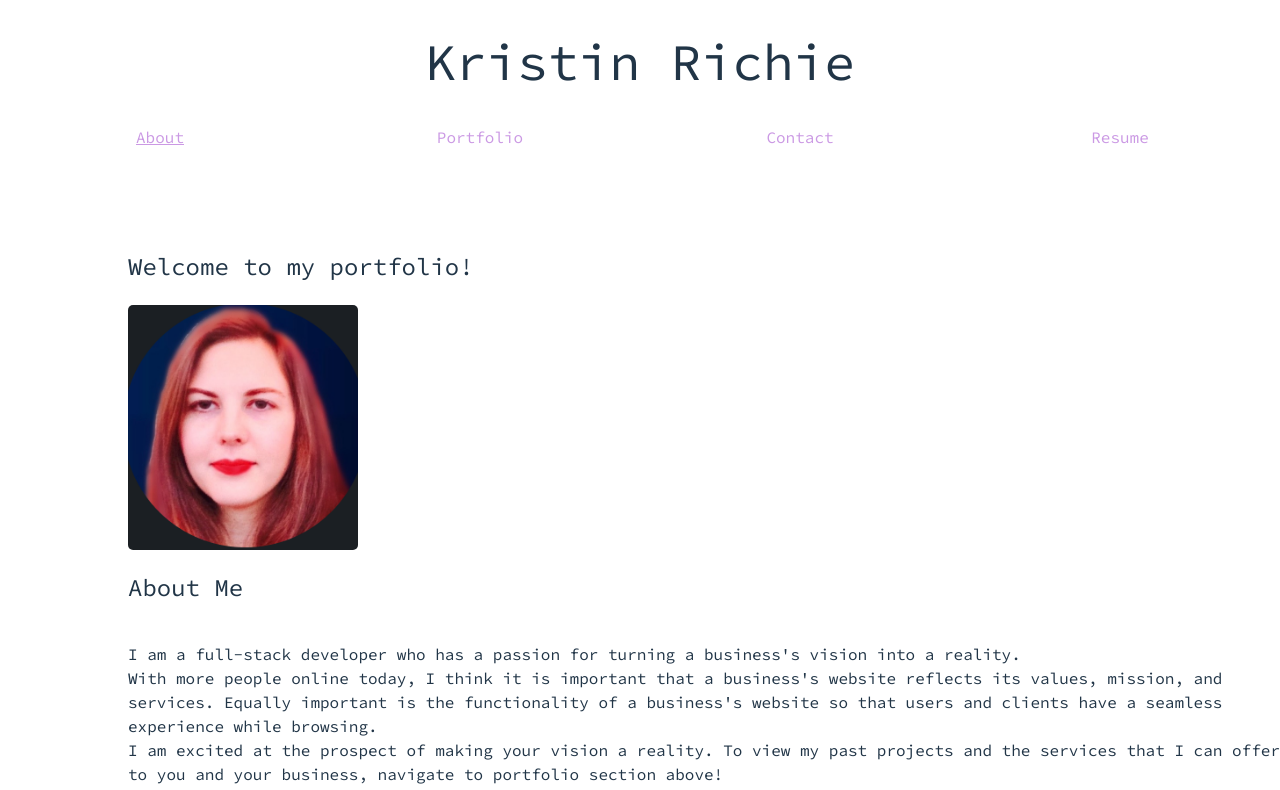
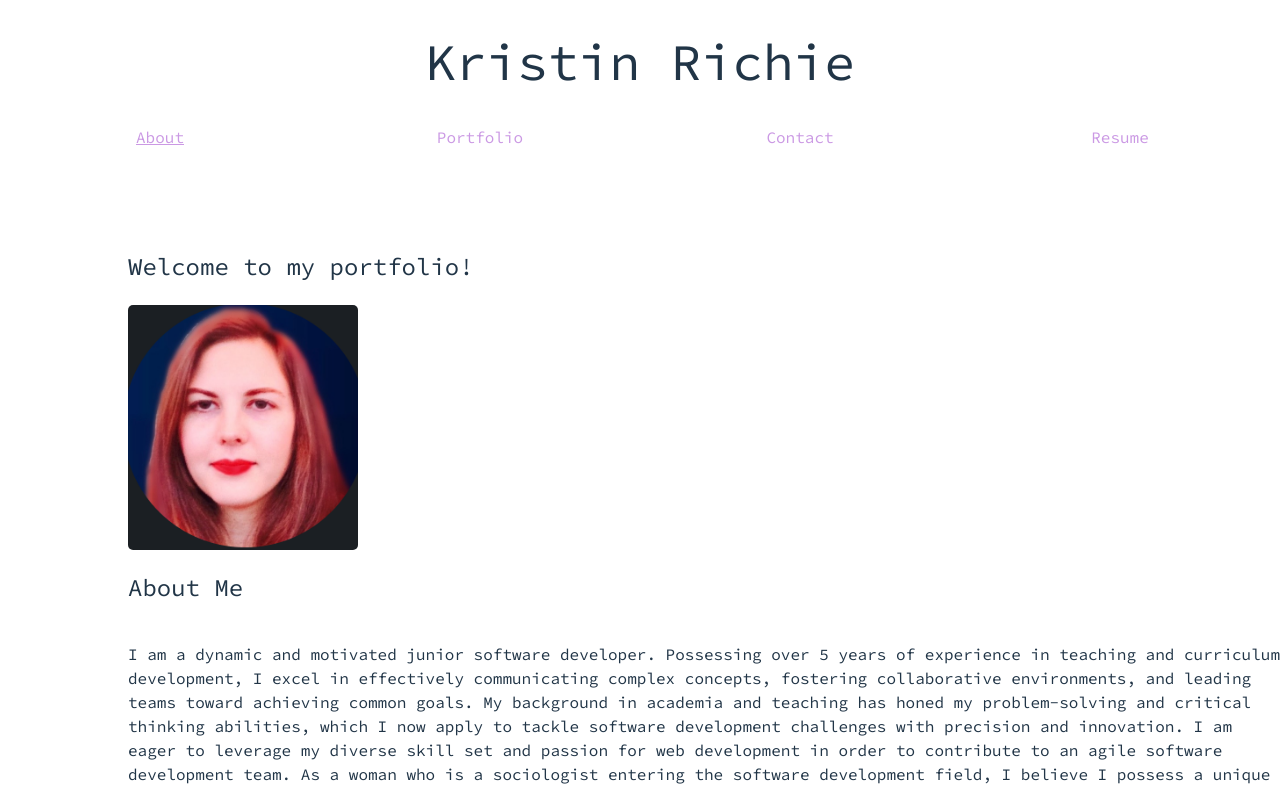
Before and after one commit to Kristin611/react-portfolio-2, a React (Vite) app: page / in a window 1280 px wide. Shown: the top 790 px of the page. Built offline with nearby package versions, Linux system fonts and the light colour scheme; a web font is replaced by a local one.

Commit message:
updated pdf file for resume download

```diff
--- a/src/pages/About.jsx
+++ b/src/pages/About.jsx
@@ -9,11 +9,12 @@ const About = () => {
             <div className='about-container'>
             <img src={ProfilePic} alt="profile picture" className='profile-pic'/>
             <h2>About Me</h2>
-            <p>I am a full-stack developer who has a passion for turning a business's vision into a reality. <br />With more people online today, I think it is important that a business's
-                    website reflects its values, mission, and services. Equally important is the functionality of a
-                    business's website so that users and clients have a seamless experience while browsing. <br />I am excited
-                    at the prospect of making your vision a reality. To view my past projects and the services
-                    that I can offer to you and your business, navigate to portfolio section above!</p>
+            <p>I am a dynamic and motivated junior software developer.
+              Possessing over 5 years of experience in teaching and curriculum development, I excel in effectively communicating complex concepts, fostering collaborative environments, and leading teams toward achieving common goals. My background in academia and teaching has honed my problem-solving and critical thinking abilities, which I now apply to tackle software development challenges with precision and innovation.
+              I am eager to leverage my diverse skill set and passion for web development in order to contribute to an agile software development team.
+              As a woman who is a sociologist entering the software development field, I believe I possess a unique opportunity to contribute meaningfully to my local community. My passion for understanding societal dynamics, particularly their impact on women and girls, fuels my commitment to inspiring them. Encouraging women and girls to actively participate as contributors, innovators, and leaders in the continually evolving landscape of technology holds deep personal significance for me.
+
+              To view my past projects and the services that I can offer to you and your business, navigate to the "Portfolio" section above!</p>
             </div>
 
         </div>
--- a/src/pages/Resume.jsx
+++ b/src/pages/Resume.jsx
@@ -1,5 +1,5 @@
 import React from 'react'
-import ResumeK from '../assets/CV_Resume_Online.pdf'
+import ResumeK from 'assets/Richie_Junior Software Engineer_Resume .pdf'
 
 const Resume = () => {
   return (
```
Also changed, not shown: 1 other file (tests, documents, lock files or other folders).
